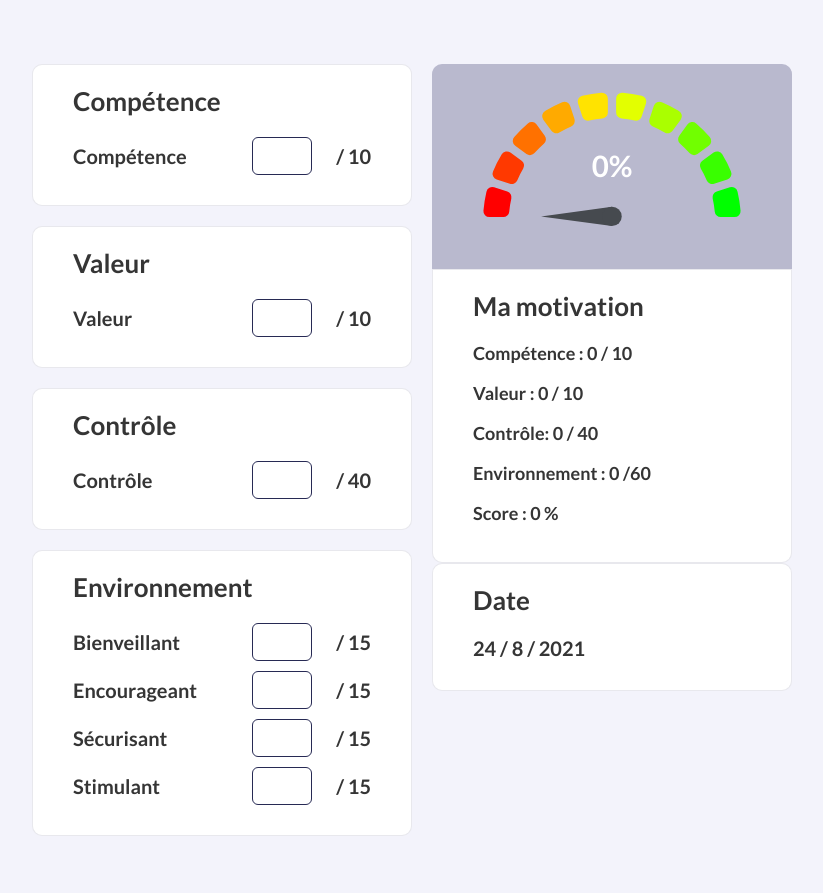
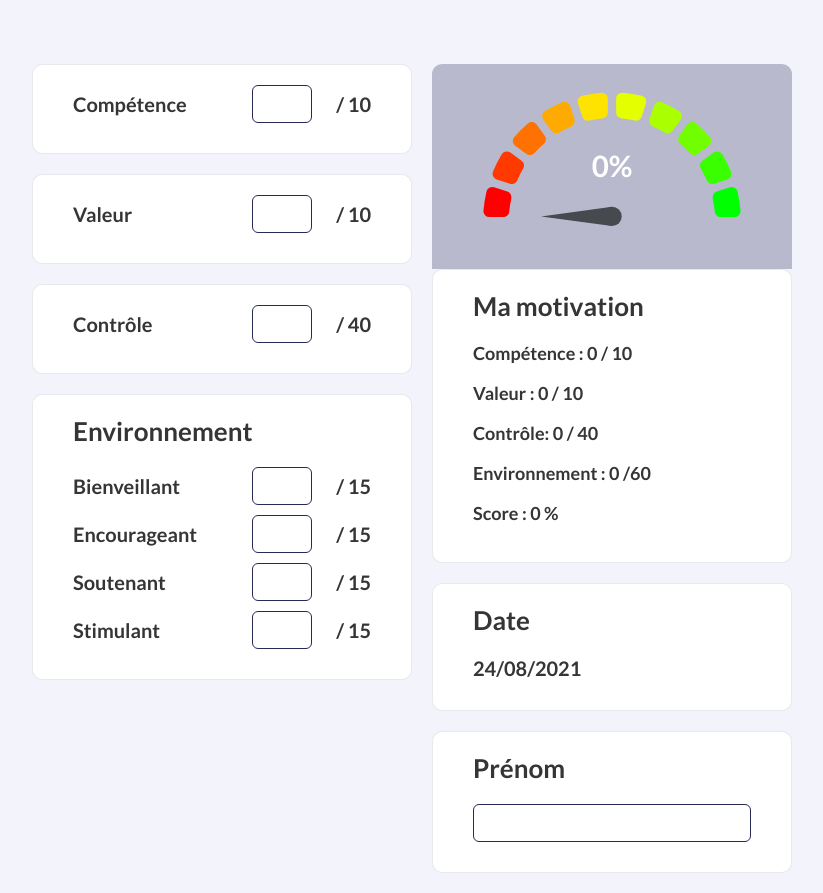
Before and after one commit to JeanCarriere/compteurdelamotivation, a React (Create React App) app: page / in a window 1280 px wide. Shown: the part 438-1331 px from the top of the page, without its empty margins (228-1051 px from the left). Before the commit the page ends 1294 px from the top, so only its background shows below. Built offline with nearby package versions, Linux system fonts and the light colour scheme.

Commit message:
improvements

```diff
--- a/src/App.js
+++ b/src/App.js
@@ -37,10 +37,6 @@ class App extends React.Component {
     stimulant} = this.state;
     const score = Math.floor(100 * ((Number(capacite) * Number(valeur) + Number(controle))  + Number(bienveillant) + Number(encourageant) + Number(securisant) + Number(stimulant)) / 200)
     const date = new Date();
-
-    let day = date.getDate();
-    let month = date.getMonth() + 1;
-    let year = date.getFullYear();
     return (
     <div className="wrapper">
       <h1>Compteur de la motivation</h1>
@@ -48,28 +44,25 @@ class App extends React.Component {
       <div className="app">
         <div className="app__left">
           <div className="app__box">
-            <h2>Compétence</h2>
             <div className="input"><span>Compétence</span><input type="number" value={capacite} onChange={(e) => this.setState({capacite: this.check(e.target.value, 10)})}/><span>&nbsp;/&nbsp;10</span></div>
           </div>
           <div className="app__box">
-            <h2>Valeur</h2>
-            <div className="input"><span>Valeur</span><input type="number" value={valeur} onChange={(e) => this.setState({valeur: this.check(e.target.value, 10)})}/><span> / 10</span></div>
+            <div className="input"><span>Valeur</span><input style={{width:'60px'}} type="number" value={valeur} onChange={(e) => this.setState({valeur: this.check(e.target.value, 10)})}/><span> / 10</span></div>
           </div>
           <div className="app__box">
-            <h2>Contrôle</h2>
-            <div className="input"><span>Contrôle</span><input type="number" value={controle} onChange={(e) => this.setState({controle: this.check(e.target.value, 40)})}/><span> / 40</span></div>
+            <div className="input"><span>Contrôle</span><input style={{width:'60px'}} type="number" value={controle} onChange={(e) => this.setState({controle: this.check(e.target.value, 40)})}/><span> / 40</span></div>
           </div>
           <div className="app__box">
             <h2>Environnement</h2>
             <div className="input"><span>Bienveillant</span><input type="number" value={bienveillant} onChange={(e) => this.setState({bienveillant: this.check(e.target.value, 15)})}/><span>&nbsp;/&nbsp;15</span></div>
             <div className="input"><span>Encourageant</span><input type="number" value={encourageant} onChange={(e) => this.setState({encourageant: this.check(e.target.value, 15)})}/><span>&nbsp;/&nbsp;15</span></div>
-            <div className="input"><span>Sécurisant</span><input type="number" value={securisant} onChange={(e) => this.setState({securisant: this.check(e.target.value, 15)})}/><span>&nbsp;/&nbsp;15</span></div>
+            <div className="input"><span>Soutenant</span><input type="number" value={securisant} onChange={(e) => this.setState({securisant: this.check(e.target.value, 15)})}/><span>&nbsp;/&nbsp;15</span></div>
             <div className="input"><span>Stimulant</span><input type="number" value={stimulant} onChange={(e) => this.setState({stimulant: this.check(e.target.value, 15)})}/><span>&nbsp;/&nbsp;15</span></div>
           </div>
         </div>
         <div className="app__right">
           <GaugeChart className="gauge" id="gauge-chart2" textColor={'#FFF'} nrOfLevels={10} percent={score / 100} colors={['#FF0000', '#00FF00']} />
-          <div className="app__box last">
+          <div className="app__box">
             <h2>Ma motivation</h2>
             <h3>Compétence : {Number(capacite)} / 10</h3>
             <h3>Valeur : {Number(valeur)} / 10</h3>
@@ -79,9 +72,14 @@ class App extends React.Component {
           </div>
           <div className="app__box">
             <h2>Date</h2>
-            <div className="input">{day} / {month} / {year}</div>
+            <div className="input">{date.toLocaleDateString("fr")}</div>
+          </div>
+          <div className="app__box">
+            <h2>Prénom</h2>
+            <div className="input"><input type="text" /></div>
           </div>
         </div>
+
       </div>
     </div>
   );
```
